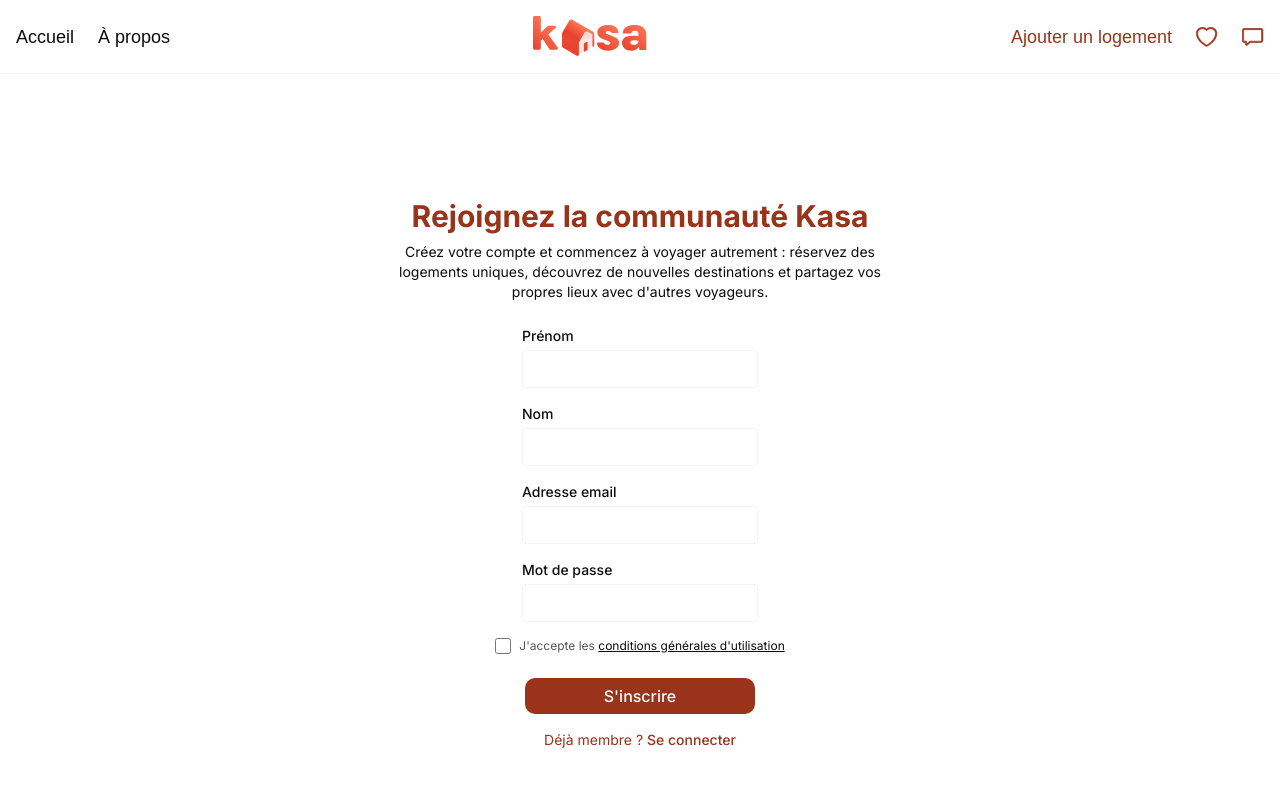
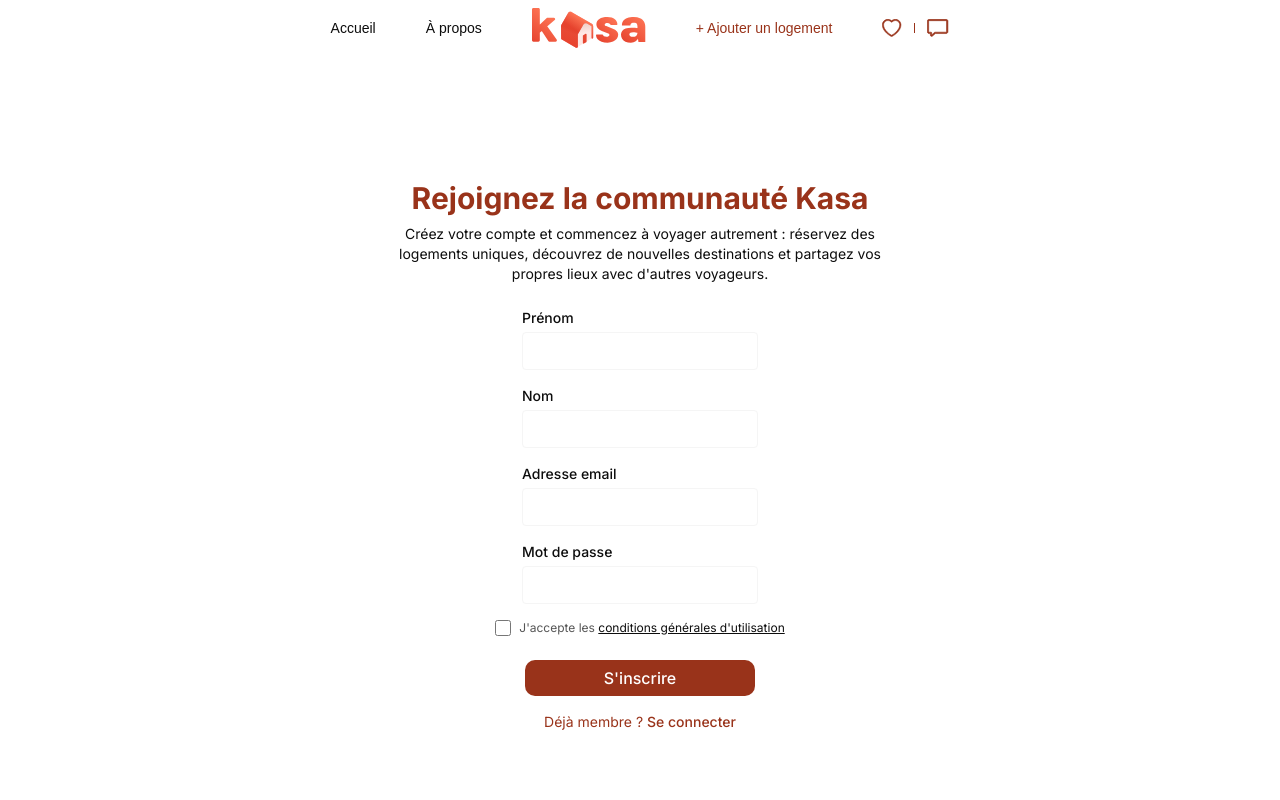
Before and after one commit to jord35/full_stack_pr-8, a Next.js app: page /signup in a window 1280 px wide. Shown: the top 800 px of the page. Built offline with nearby package versions, Linux system fonts and the light colour scheme.

Commit message:
feat(navbar): refondre la barre desktop (782px centree, rangee gap 50, +, bordure icones)

```diff
--- a/src/components/layout/NavBar/NavBar.contrat.md
+++ b/src/components/layout/NavBar/NavBar.contrat.md
@@ -31,9 +31,12 @@
 - Bouton "Ajouter un logement" : lien `<Link>` stylé (200x36px, fond `mainRed`, radius 10, padding 32/8, Inter medium 14 blanc)
 
 ### Desktop (>= 1280px)
+- La barre de navigation est une **div de 782px centrée** (hauteur 56px, padding interne left/right 100px), dans une div pleine largeur non apparente
 - À gauche : **Accueil**, **À propos**
 - **Logo** au centre
-- À droite du logo : **Ajouter un logement** (rouge), **Favoris** (cœur), **Messagerie** (message)
+- À droite du logo : **+ Ajouter un logement** (rouge, avec un "+" avant le texte), **Favoris** (cœur), **Messagerie** (message)
+- Espacement entre "+ Ajouter un logement" et le cœur : **28px** (`gap-7`)
+- Une **bordure verticale courte** (hauteur ~10px, centrée, rouge `mainRed`) sépare le cœur de la messagerie
 - Le burger menu est masqué
 
 ## État React
--- a/src/components/layout/NavBar/NavBar.tsx
+++ b/src/components/layout/NavBar/NavBar.tsx
@@ -9,7 +9,7 @@
 /**
  * Barre de navigation principale.
  * Mobile (< 1280px) : logo à gauche + burger menu à droite.
- * Desktop (>= 1280px) : À propos à gauche, logo au centre, liens à droite.
+ * Desktop (>= 1280px) : barre de 782px centrée contenant tous les liens.
  */
 export function NavBar() {
     const [isOpen, setIsOpen] = useState(false);
@@ -17,66 +17,22 @@
     const closeMenu = () => setIsOpen(false);
 
     return (
-        <header className="w-full border-b border-grisLight">
-            <nav className="mx-auto flex max-w-7xl items-center justify-between px-4 py-4">
-                {/* Mobile : logo à gauche */}
-                <div className="flex items-center xl:hidden">
+        <header className="w-full">
+            {/* ===== MOBILE (< 1280px) : logo à gauche + burger à droite ===== */}
+            <nav className="mx-auto flex max-w-7xl items-center justify-between px-4 py-4 xl:hidden">
+                <div className="flex items-center">
                     <Link href="/" onClick={closeMenu} aria-label="Accueil Kasa">
                         <Logo />
                     </Link>
                 </div>
 
-                {/* Desktop : Accueil + À propos à gauche */}
-                <div className="hidden items-center gap-6 xl:flex">
-                    <NavLink href="/" className="text-lg font-medium">
-                        Accueil
-                    </NavLink>
-                    <NavLink href="/a-propos" className="text-lg font-medium">
-                        À propos
-                    </NavLink>
-                </div>
-
-                {/* Desktop : logo au centre */}
-                <div className="hidden xl:block">
-                    <Link href="/" onClick={closeMenu} aria-label="Accueil Kasa">
-                        <Logo />
-                    </Link>
-                </div>
-
-                {/* Desktop : liens de droite */}
-                <div className="hidden items-center gap-6 xl:flex">
-                    <NavLink
-                        href="/ajouter-un-logement"
-                        variant="primary"
-                        className="text-lg font-medium"
-                    >
-                        Ajouter un logement
-                    </NavLink>
-                    <NavLink href="/favorites" aria-label="Voir les favoris">
-                        <Image
-                            src="/icone/hart-main_red.svg"
-                            alt="Favoris"
-                            width={22}
-                            height={20}
-                        />
-                    </NavLink>
-                    <NavLink href="/messages" aria-label="Voir la messagerie">
-                        <Image
-                            src="/icone/messagerie.svg"
-                            alt="Messagerie"
-                            width={22}
-                            height={18}
-                        />
-                    </NavLink>
-                </div>
-
-                {/* Mobile : burger (fermé) / croix (ouvert) à droite */}
+                {/* Burger (fermé) / croix (ouvert) */}
                 <button
                     type="button"
                     aria-label={isOpen ? "Fermer le menu" : "Ouvrir le menu"}
                     aria-expanded={isOpen}
                     onClick={() => setIsOpen(!isOpen)}
-                    className="flex h-10 w-10 items-center justify-center xl:hidden"
+                    className="flex h-10 w-10 items-center justify-center"
                 >
                     {isOpen ? (
                         <Image
@@ -96,7 +52,54 @@
                 </button>
             </nav>
 
-            {/* Menu mobile déroulant */}
+            {/* ===== DESKTOP (>= 1280px) : barre de 782px centrée ===== */}
+            <nav className="hidden items-center justify-center xl:flex">
+                <div className="flex h-[56px] w-[782px] items-center justify-center gap-[50px] px-[80px]">
+                    <NavLink href="/" className="text-sm font-medium">
+                        Accueil
+                    </NavLink>
+                    <NavLink href="/a-propos" className="text-sm font-medium">
+                        À propos
+                    </NavLink>
+                    <Link href="/" aria-label="Accueil Kasa">
+                        <Logo />
+                    </Link>
+                    <NavLink
+                        href="/ajouter-un-logement"
+                        variant="primary"
+                        className="text-sm font-medium"
+                    >
+                        + Ajouter un logement
+                    </NavLink>
+
+                    {/* Groupe des deux icônes (cœur, bordure, messagerie) */}
+                    <div className="flex items-center gap-3">
+                        <NavLink href="/favorites" aria-label="Voir les favoris">
+                            <Image
+                                src="/icone/hart-main_red.svg"
+                                alt="Favoris"
+                                width={20}
+                                height={18}
+                            />
+                        </NavLink>
+                        {/* Bordure verticale courte, centrée, entre cœur et messagerie */}
+                        <span
+                            aria-hidden="true"
+                            className="h-[10px] w-px bg-mainRed"
+                        />
+                        <NavLink href="/messages" aria-label="Voir la messagerie">
+                            <Image
+                                src="/icone/messagerie.svg"
+                                alt="Messagerie"
+                                width={22}
+                                height={18}
+                            />
+                        </NavLink>
+                    </div>
+                </div>
+            </nav>
+
+            {/* ===== Menu mobile déroulant ===== */}
             {isOpen && (
                 <div className="flex flex-col gap-6 border-t border-grisLight px-4 py-6 xl:hidden">
                     <NavLink
```
